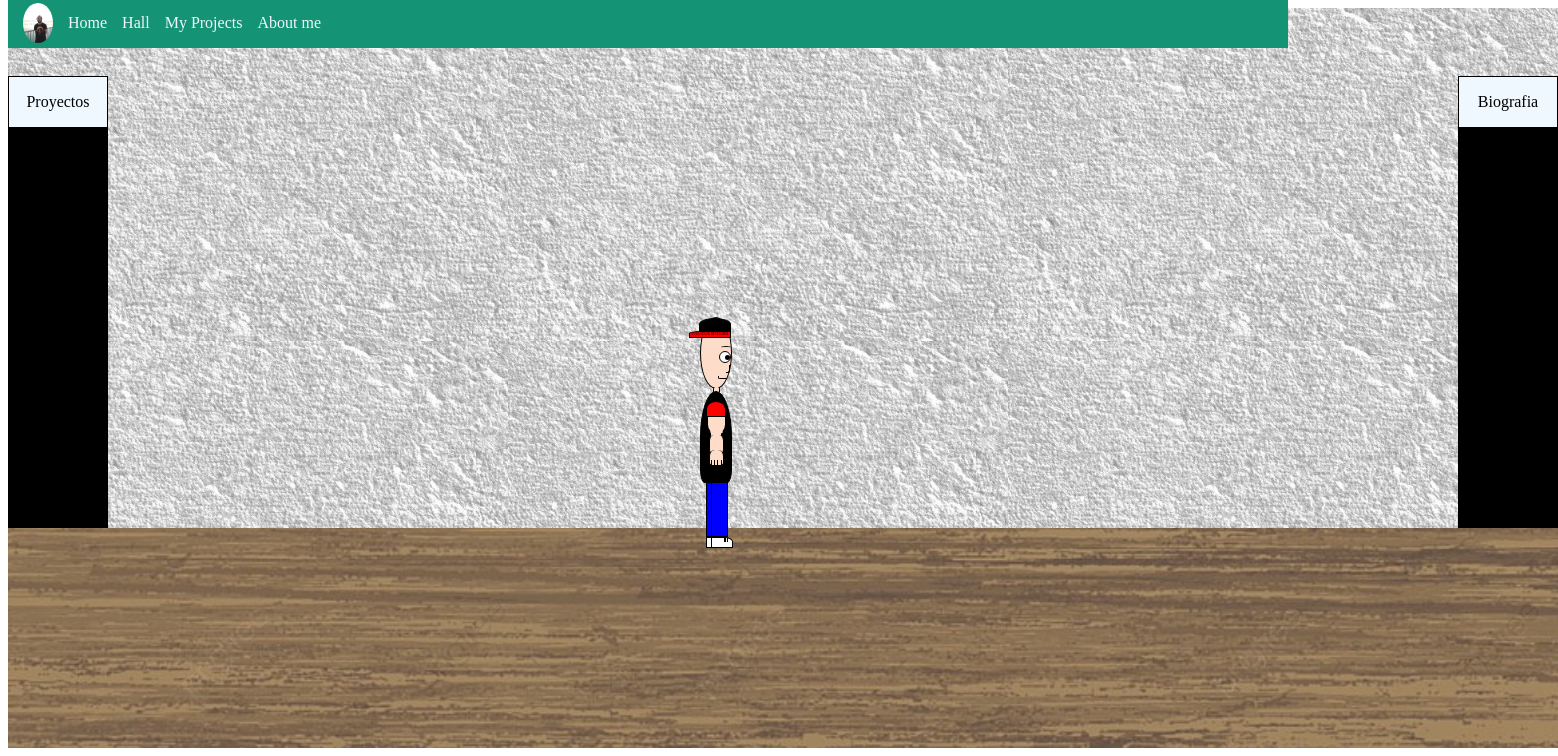
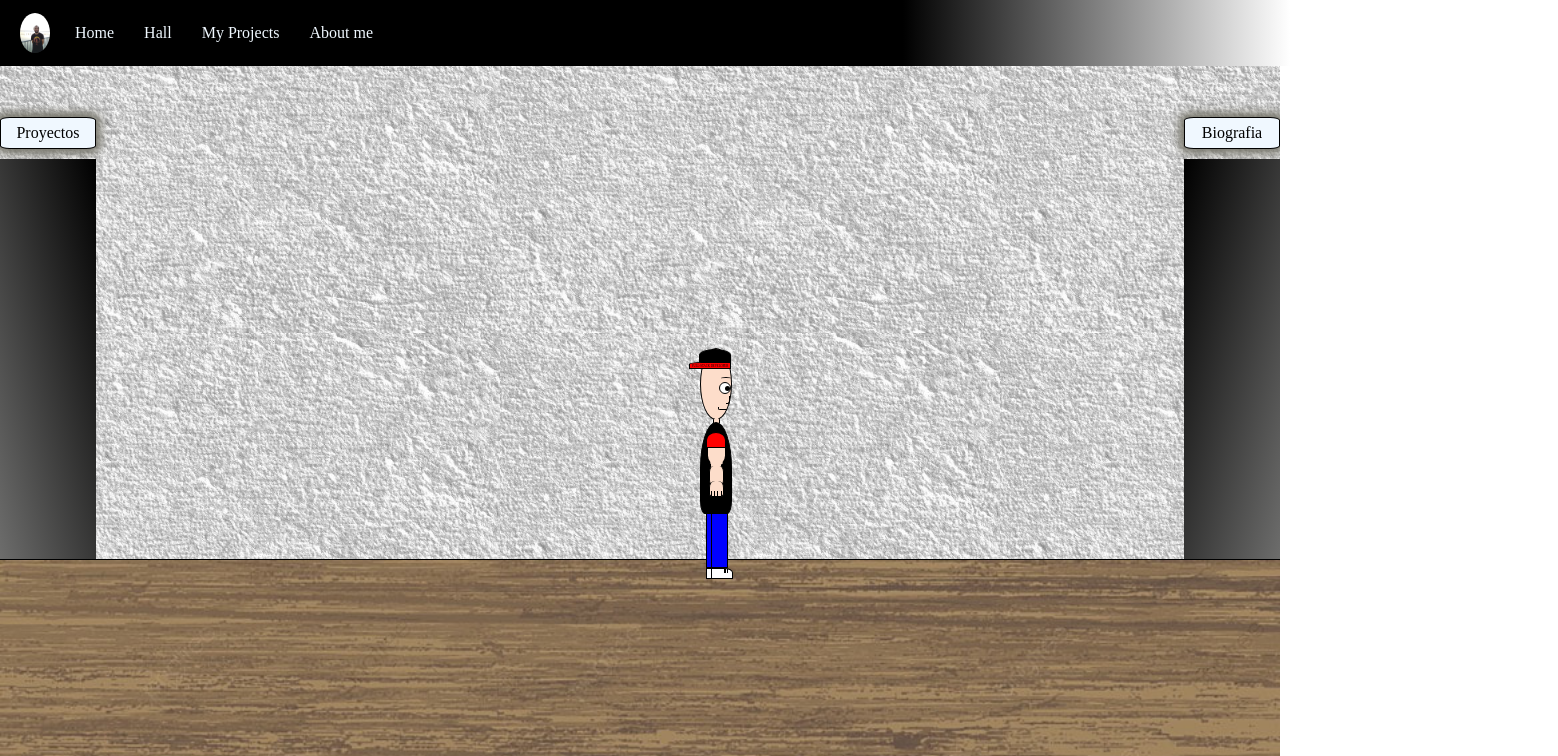
Before and after one commit to adrianMartinezTeba/paginaPersonal, a React (Vite) app: page /hall in a window 1280 px wide. Shown: the top 756 px of the page, 1558 px wide, since content can reach past the window. Built offline with nearby package versions, Linux system fonts and the light colour scheme.

Commit message:
navBar hecho bien y ajustado tamaño general

```diff
--- a/src/App.jsx
+++ b/src/App.jsx
@@ -6,6 +6,7 @@ import Proyectos from './components/proyectos/proyectos';
 import { PersonProvider } from './context/PersonContext/PersonState';
 import Person from './components/Person/Person';
 import Hall from './components/Hall/Hall';
+import NavBar from './components/NavBar/NavBar';
 
 function App() {
   return (
--- a/src/components/Hall/Hall.jsx
+++ b/src/components/Hall/Hall.jsx
@@ -21,7 +21,6 @@ const Hall = () => {
     }
     },[positionHall])
     return (
-        <div>
             <div className='hall-container'>
                 <NavBar/>
                 <div className='hall-sup'>
@@ -43,7 +42,6 @@ const Hall = () => {
                 </div>
                     <div className="hall-inf"></div>
             </div>
-        </div>
     )
 }
 
--- a/src/components/Hall/Hall.scss
+++ b/src/components/Hall/Hall.scss
@@ -1,6 +1,8 @@
 .hall-container{
- height:  100%;
- width: 100%;
+ height: 100vh;
+ width: 100vw;
+ display: flex;
+ flex-direction: column;
 }
 .divPerson-hall {
   transform: translateX(calc(var(--position-x) * 100%));
@@ -15,39 +17,50 @@
 .hall-sup {
   background-size: 500px;
   background-image: url('/src/assets/imagenes/pared-hall.jpg');
-  height: 520px;
-  width: 1550px;
+  height:70vh;
+  width: 100vw;
   display: flex;
   justify-content: space-between;
   align-items: flex-end;
 }
 
 .hall-inf {
+  border-top: 1px black solid;
   background-size: 100%;
   background-image: url('/src/assets/imagenes/moqueta-mad.jpg');
-  height: 220px;
-  width: 1550px;
+  height: 30vh;
+  width: 100vw;
 }
 .puerta-projects{
-  width: 100px;
+  width: 7.5vw;
   height: 400px;
-  background-color: black;
+  background: linear-gradient(to bottom left, #000000,  #6d6d6c);
 }
 .cartel-proyectos{
-  display: flex;
-  background-color: aliceblue;
-  border: 1px solid black;
-  justify-content: center;
-  // .p{align-content:center;}
-}
-.puerta-bio{
-  width: 100px;
-  height: 400px;
-  background-color: black;
-}
-.cartel-bio{
+  height: 30px;
+    margin-bottom: 10px;
   background-color: aliceblue;
   display: flex;
   border: 1px solid black;
   justify-content: center;
+ align-items: center;
+ border-radius: 10%;
+ box-shadow: 0 0 8px 5px rgb(120, 119, 108);
+
 }
+.puerta-bio{
+  width: 7.5vw;
+  height: 400px;
+  background: linear-gradient(to bottom right, #000000,  #6d6d6c);
+}
+.cartel-bio{
+  margin-bottom: 10px;
+  height: 30px;
+  background-color: aliceblue;
+  display: flex;
+  border: 1px solid black;
+  justify-content: center;
+  border-radius: 10%;
+  box-shadow: 0 0 8px 5px rgb(120, 119, 108);
+ align-items: center;
+}
--- a/src/components/Home/Home.scss
+++ b/src/components/Home/Home.scss
@@ -1,6 +1,7 @@
 .home-container{
   display: flex;
 flex-direction: column;
+height: 100vh;
 }
 .home-sup{
 background-image: url('/src/assets/imagenes/fondoHome.jpg');
@@ -9,7 +10,7 @@ flex-direction: row-reverse;
 align-items: end;
 z-index: 0;
 justify-content: space-between;
-height: 520px;
+height: 70vh;
   width: 100%;
 }
 .divPerson-home{
@@ -34,19 +35,21 @@ height: 520px;
   z-index: 0;
   display: flex;
   flex-direction: column;
-justify-content: end;
+justify-content: flex-end;
 align-items: center;
 margin-left: 80px;
 
 }
 .cartel-proy{
-  background-color: white;
   display: flex;
-  height: 30px;
-  width: 70px;
-  border: 1px solid black;
-justify-content: center;
-
+  margin-bottom: -20px;
+    height: 30px;
+    background-color: aliceblue;
+    border: 1px solid black;
+    justify-content: center;
+    border-radius: 10%;
+    box-shadow: 0 0 8px 5px rgb(120, 119, 108);
+ align-items: center;
 }
 .puerta-container{
   margin-left: 30px;
@@ -64,13 +67,13 @@ z-index: 1;
   width: 150px;
   align-self: flex-end;
   margin-right: 10px;
-  background-color: black;
+  background: linear-gradient(to bottom right, #000000, #6d6d6c);
 }
 .bio-div{
 z-index: 1;
 }
 .home-inf{
-  height: 220px;
+  height: 30vh;
   width: 100%;
 display: flex;
 flex-direction: column;
--- a/src/components/NavBar/NavBar.jsx
+++ b/src/components/NavBar/NavBar.jsx
@@ -12,24 +12,14 @@ const NavBar = () => {
     updatePositionHall({ x:0 })
   }
   return (
-    <div>
       <div className='navBar-container'>
+          <img className='img-pag' src={Yo} alt="yo en la albufera de valencia" />
+          <Link className='btn-navBar' onClick={handlePosition} to={'/'}>Home</Link>
+          <Link  className='btn-navBar' onClick={handlePosition} to={'/hall'}>Hall</Link>
+          <Link  className='btn-navBar' onClick={handlePosition}  to={'/proyectos'}>My Projects</Link>
+          <Link className='btn-navBar' onClick={handlePosition} to={'/biografia'}>About me</Link>
+      </div>
 
-          <img className='img-pag' src={Yo} alt="yo en la albufera de valencia" />
-        <div  onClick={handlePosition}>
-          <Link className='btn-navBar' to={'/'}>Home</Link>
-        </div>
-        <div onClick={handlePosition}>
-          <Link  className='btn-navBar' to={'/hall'}>Hall</Link>
-        </div>
-        <div onClick={handlePosition}>
-          <Link  className='btn-navBar'  to={'/proyectos'}>My Projects</Link>
-        </div>
-        <div  onClick={handlePosition}>
-          <Link className='btn-navBar' to={'/biografia'}>About me</Link>
-        </div>
-      </div>
-    </div>
   );
 }
 
--- a/src/components/NavBar/NavBar.scss
+++ b/src/components/NavBar/NavBar.scss
@@ -1,25 +1,35 @@
 .navBar-container{
     display: flex;
     align-items: center;
-    height: 50px;
-    width: 100%;
-    background-color: rgb(20, 148, 116);
-    position: fixed;
+padding: 5px;
+    width: 100vw;
+    height: 7vh;
+    background-image: linear-gradient(to right, rgb(0, 0, 0) 70%, white 100%);
+position: fixed;
     z-index: 5;
-    margin-top: -10px;
+    // margin-top: -10px;
 
 }
 .btn-navBar{
-    margin-left: 15px;
+
+
+    padding: 5px;
+    // border: 1px solid white;
+    margin-left: 20px;
    text-decoration: none;
    color: aliceblue;
-
+   transition: transform 0.1s
 }
 .btn-navBar:hover{
-    border: 1px solid white;
-    border-radius: 10%;
+    transform: scale(1.2);
+    // background-image: radial-gradient(black 60%,white 100%);
+    border: transparent;
+    border-radius: 100%;
+    box-shadow: 0 0 8px 0 rgb(124, 113, 113), 0 0 20px 0 rgba(255, 254, 254, 0.86);
 }
 .img-pag{
+    margin-top: 3px;
+    margin-bottom: 3px;
     width: 30px;
     border-radius: 50%;
     justify-self: flex-end;
--- a/src/components/Proyectos/Proyectos.jsx
+++ b/src/components/Proyectos/Proyectos.jsx
@@ -25,9 +25,8 @@ if (positionProyectos.x===0) {
 },[positionProyectos])
 
   return (
-    <div>
       <div className='proyectos-container'>
-     <NavBar/>
+        <NavBar/>
         <div className='pas-sup'>
           <div className="pta-hall-container">
             <div className="cartel-hall"><p>Hall</p></div>
@@ -49,8 +48,8 @@ if (positionProyectos.x===0) {
         </div>
         <div className="pas-inf"></div>
       </div>
-    </div>
-  );
+
+    );
 };
 
 export default Proyectos;
--- a/src/components/Proyectos/Proyectos.scss
+++ b/src/components/Proyectos/Proyectos.scss
@@ -1,22 +1,22 @@
 .proyectos-container {
   display: flex;
   flex-direction: column;
-width: fit-content ;
-  overflow: auto;
-  scroll-behavior: smooth;
+  width: fit-content ;
+height: 97.5vh;//pq el 2.5 es del scroll
 }
 
 .pas-sup {
   display: flex;
   background-size: 500px;
   background-image: url('/src/assets/imagenes/pared-hall.jpg');
-  height: 520px;
-  width: 100%;
+  height: 70vh;
+  width: fit-content;
 
 }
 
 .pas-inf {
-  height: 220px;
+  border-top: 1px black solid;
+ height: 30vh;
   width: 100%;
   background-size: 100%;
   background-image: url('/src/assets/imagenes/moqueta-mad.jpg');
@@ -25,7 +25,7 @@ width: fit-content ;
 
 .person-div {
   transform: translateX(calc(var(--position-x) * 100%));
-  margin-top: 320px;
+  margin-top: 300px;
   position: absolute;
   transition-duration: 0.2s;
   transition-timing-function: linear;
@@ -54,17 +54,21 @@ margin-right: 300px;
 ;
 }
 .puerta-hall{
-  width: 100px;
-  height: 400px;
-  background-color: black;
+  width: 7.5vw;
+  height: 380px;
+  background: linear-gradient(to bottom left, #000000,  #6d6d6c);
 }
 .cartel-hall{
+  margin-bottom: 10px;
   height: 30px;
   background-color: aliceblue;
   display: flex;
   border: 1px solid black;
   justify-content: center;
+  border-radius: 10%;
+  box-shadow: 0 0 8px 5px rgb(120, 119, 108);
  align-items: center;
+
 }
 .cuadro{
   display: flex;
--- a/src/index.css
+++ b/src/index.css
@@ -1,69 +1,4 @@
-/* :root {
-  font-family: Inter, system-ui, Avenir, Helvetica, Arial, sans-serif;
-  line-height: 1.5;
-  font-weight: 400;
 
-  color-scheme: light dark;
-  color: rgba(255, 255, 255, 0.87);
-  background-color: #242424;
-
-  font-synthesis: none;
-  text-rendering: optimizeLegibility;
-  -webkit-font-smoothing: antialiased;
-  -moz-osx-font-smoothing: grayscale;
-  -webkit-text-size-adjust: 100%;
+*{
+    margin: 0%;
 }
-
-a {
-  font-weight: 500;
-  color: #646cff;
-  text-decoration: inherit;
-}
-a:hover {
-  color: #535bf2;
-}
-
-body {
-  margin: 0;
-  display: flex;
-  place-items: center;
-  min-width: 320px;
-  min-height: 100vh;
-}
-
-h1 {
-  font-size: 3.2em;
-  line-height: 1.1;
-}
-
-button {
-  border-radius: 8px;
-  border: 1px solid transparent;
-  padding: 0.6em 1.2em;
-  font-size: 1em;
-  font-weight: 500;
-  font-family: inherit;
-  background-color: #1a1a1a;
-  cursor: pointer;
-  transition: border-color 0.25s;
-}
-button:hover {
-  border-color: #646cff;
-}
-button:focus,
-button:focus-visible {
-  outline: 4px auto -webkit-focus-ring-color;
-}
-
-@media (prefers-color-scheme: light) {
-  :root {
-    color: #213547;
-    background-color: #ffffff;
-  }
-  a:hover {
-    color: #747bff;
-  }
-  button {
-    background-color: #f9f9f9;
-  }
-} */
```
